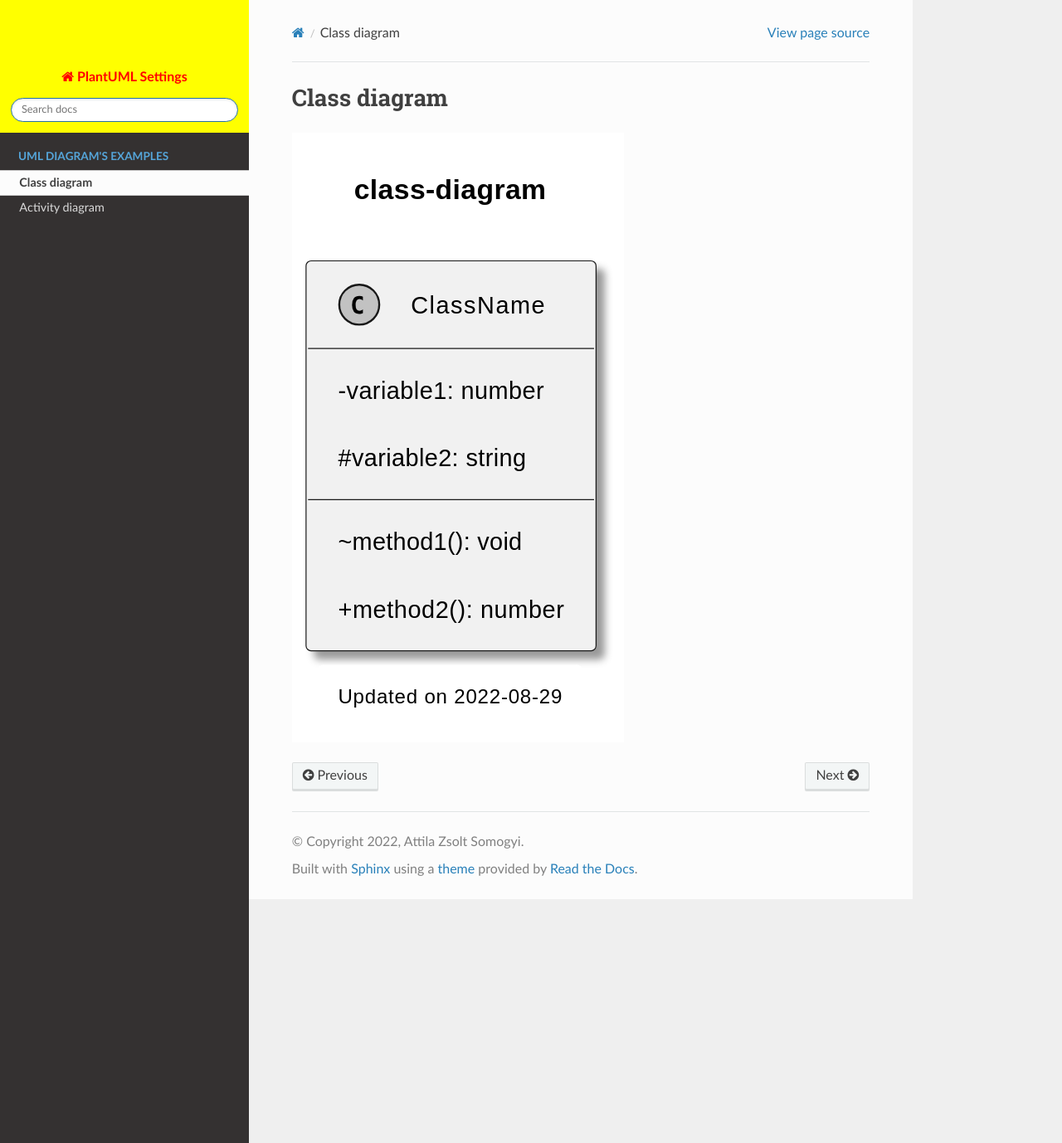
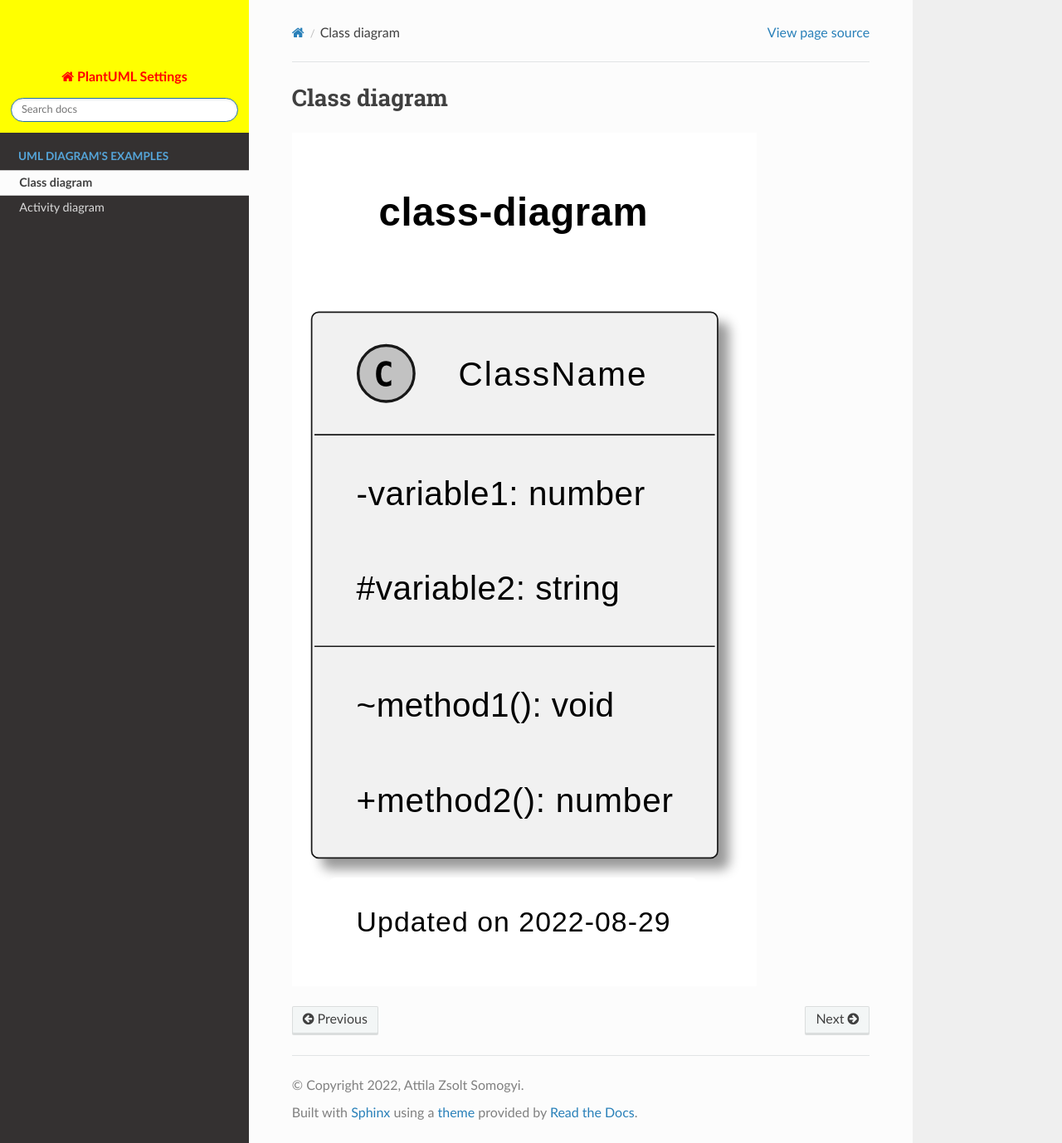
Before and after one commit to attilasomogyi/plantuml-settings, a Sphinx documentation site: the page built from docs/source/class-diagram.rst, in a window 1280 px wide and 1378 px high. Shown: the whole window at 83% size. Built offline with Sphinx 7.4.7 and the Read the Docs theme 2.0.0, drawn with Linux system fonts in a browser that asks for light colours.

Commit message:
docs(diagram): add alt and new width values

```diff
--- a/docs/source/activity-diagram.rst
+++ b/docs/source/activity-diagram.rst
@@ -2,4 +2,4 @@ Activity diagram
 ================
 
 .. image:: _static/images/activity-diagram.svg
-   :width: 400
+   :width: 17em
--- a/docs/source/class-diagram.rst
+++ b/docs/source/class-diagram.rst
@@ -2,4 +2,5 @@ Class diagram
 ================
 
 .. image:: _static/images/class-diagram.svg
-   :width: 400
+   :width: 35em
+   :alt: class diagram
```
